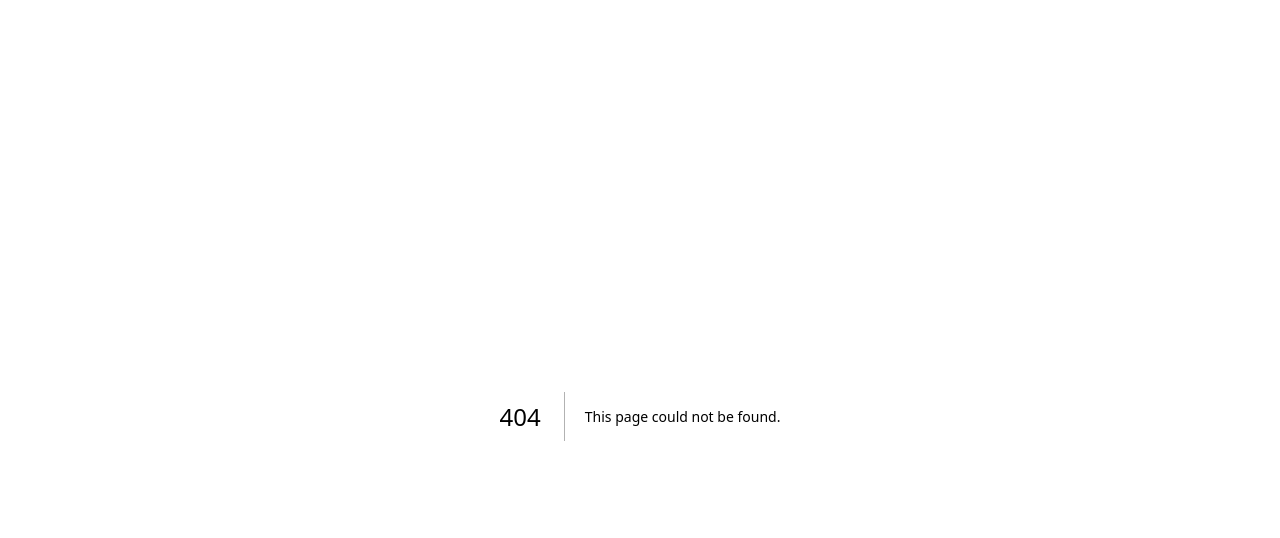
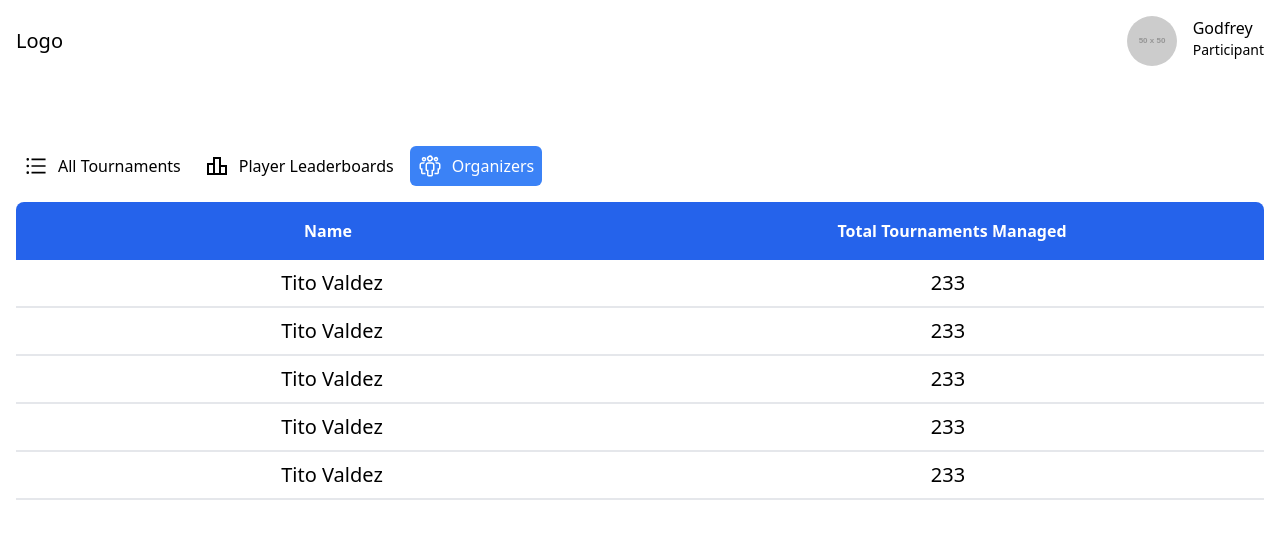
Before and after one commit to pengpa0012/tournament-app, a Next.js app in the folder client/: page /organizers in a window 1280 px wide. Before the commit this address had no page. Shown: the top 538 px of the page. Built offline with nearby package versions, Linux system fonts and the light colour scheme.

Commit message:
update tabs

```diff
--- a/client/src/Content/index.tsx
+++ b/client/src/Content/index.tsx
@@ -8,15 +8,18 @@ export const tabs = () => {
   return [
     {
       icon: <AiOutlineUnorderedList size={24} style={{ marginRight: 10 }} />,
-      title: "All Tournaments"
+      title: "All Tournaments",
+      route: "/"
     },
     {
       icon: <MdOutlineLeaderboard size={24} style={{ marginRight: 10 }} />,
-      title: "Player Leaderboards"
+      title: "Player Leaderboards",
+      route: "/player-leaderboards"
     },
     {
       icon: <VscOrganization size={24} style={{ marginRight: 10 }} />,
-      title: "Organizers"
+      title: "Organizers",
+      route: "/organizers"
     }
   ]
 }
@@ -42,7 +45,7 @@ export const tableHeader = () => {
   ]
 }
 
-export const playerLeaderboards = [
+export const playerLeaderboardsContent = [
   {
     rank: "1st",
     name: "Peng",
--- a/client/src/pages/_app.tsx
+++ b/client/src/pages/_app.tsx
@@ -1,6 +1,39 @@
+import { tabs } from '@/Content'
 import '@/styles/globals.css'
 import type { AppProps } from 'next/app'
+import { useRouter } from 'next/router'
 
 export default function App({ Component, pageProps }: AppProps) {
-  return <Component {...pageProps} />
+  const router = useRouter()
+  console.log(router.pathname)
+  return  <>
+    {router.pathname != "/login" &&
+      <>
+        <nav className="flex items-center justify-between">
+          <h1 className="font-medium text-xl" onClick={() => router.push("/")}>Logo</h1>
+          <div className="flex cursor-pointer" onClick={() => router.push("/profile")}>
+            <img src="https://via.placeholder.com/50x50" className="mr-4 rounded-full"/>
+            <div>
+              <h3 className="text-md truncate">Godfrey</h3>
+              <p className="text-sm">Participant</p>
+            </div>
+          </div>
+        </nav>
+       {router.pathname !== "/profile" && router.pathname !== "/tournament" &&
+        <ul className="mt-20 flex mb-4 gap-2 font-medium">
+          {
+            tabs().map((item, i) => (
+              <li key={i} className={`${router.pathname == item.route ? "bg-blue-500 text-white" : "hover:bg-gray-100"} p-2 cursor-pointer rounded-md flex`} onClick={() => router.push(item.route)}>
+                {item.icon}
+                <span>
+                  {item.title}
+                </span>
+              </li>
+            ))
+          }
+        </ul>}
+      </>
+    }
+    <Component {...pageProps} />
+  </>
 }
--- a/client/src/pages/index.tsx
+++ b/client/src/pages/index.tsx
@@ -2,8 +2,9 @@ import { Card } from "@/Components/Card"
 import Head from "next/head"
 import { useRouter } from "next/router"
 import { useEffect, useState } from "react"
-import { GiSwordsEmblem } from "react-icons/gi";
-import { playerLeaderboards, tableHeader, tabs } from "@/Content";
+import { GiSwordsEmblem, GiTrophyCup } from "react-icons/gi";
+import { BiMedal } from "react-icons/bi";
+import { tableHeader, tabs } from "@/Content";
 
 export default function Home() {
   const [isLoggedin, setIsLoggedin] = useState(false)
@@ -16,45 +17,12 @@ export default function Home() {
 
   return (
     <main>
-      <nav className="flex items-center justify-between">
-        <h1 className="font-medium text-xl">Logo</h1>
-        <div className="flex cursor-pointer" onClick={() => router.push("/profile")}>
-          <img src="https://via.placeholder.com/50x50" className="mr-4 rounded-full"/>
-          <div>
-            <h3 className="text-md truncate">Godfrey</h3>
-            <p className="text-sm">Participant</p>
-          </div>
-        </div>
-      </nav>
-      <div className="mt-20">
-        {/* <h2 className="mb-10">Tournament List</h2>
-        <div className="flex flex-wrap gap-6">
-          {
-            [1,2,3,4,5].map((item: any, i: number) => (
-              <Card key={i} />
-            ))
-          }
-        </div> */}
-        <ul className="flex mb-4 gap-2 font-medium">
-          {
-            tabs().map((item, i) => (
-              <li className={`${tab == i ? "bg-blue-500 text-white" : "hover:bg-gray-100"} p-2 cursor-pointer rounded-md flex`} onClick={() => setTab(i)}>
-                {item.icon}
-                <span>
-                  {item.title}
-                </span>
-              </li>
-            ))
-          }
-        </ul>
-        {
-          tab == 0 &&
       <table className="w-full">
         <thead>
           <tr className="flex bg-blue-600 text-white py-4 rounded-tl-lg rounded-tr-lg">
             {
               tableHeader().map((item, i) => (
-                  <th className="flex-1">
+              <th className="flex-1" key={i}>
                 <div className="flex justify-center">
                   {item.icon}
                   <span>
@@ -85,27 +53,6 @@ export default function Home() {
           }
         </tbody>
       </table>
-        }
-        {
-          tab == 1 &&
-          playerLeaderboards.map((item, i) => (
-            <div className="border-2 border-r-0 border-t-0 border-l-0 p-4 flex items-center justify-between hover:bg-gray-200 cursor-pointer"  onClick={() => router.push(`/profile?id=${item.name}`)}>
-              <div className="flex items-center">
-                <h1 className="text-4xl font-bold min-w-[70px]">{item.rank}</h1>
-                <img src="https://via.placeholder.com/120x120" className="rounded-full ml-4 mr-8"/>
-                <h1 className="text-2xl">{item.name}</h1>
-              </div>
-              <h1 className="text-2xl flex items-center">
-                <GiSwordsEmblem size={24} style={{ marginRight: 10}} />
-                <span>{item.victories} Victories</span>
-              </h1>
-            </div>
-         ))
-        }
-        {
-          tab == 2 && <h1>Organizers</h1>
-        }
-      </div>
     </main>
   )
 }
--- /dev/null
+++ b/client/src/pages/organizers.tsx
@@ -0,0 +1,26 @@
+import React from 'react'
+
+const organizers = () => {
+  return (
+    <table className="w-full">
+      <thead>
+        <tr className="flex bg-blue-600 text-white py-4 rounded-tl-lg rounded-tr-lg">
+          <th className="flex-1">Name</th>
+          <th className="flex-1">Total Tournaments Managed</th>
+        </tr>
+      </thead>
+      <tbody>
+        {
+          [1,2,3,4,5].map((item, any) => (
+            <tr className="flex text-center p-2 font-medium border-2 border-r-0 border-l-0 border-t-0 hover:bg-gray-200 cursor-pointer">
+              <td className="flex-1 text-xl">Tito Valdez</td>
+              <td className="flex-1 text-xl">233</td>
+            </tr>
+          ))
+        }
+      </tbody>
+    </table>
+  )
+}
+
+export default organizers
--- /dev/null
+++ b/client/src/pages/player-leaderboards.tsx
@@ -0,0 +1,34 @@
+import { playerLeaderboardsContent } from '@/Content'
+import React from 'react'
+import { useEffect, useState } from "react"
+import { GiSwordsEmblem, GiTrophyCup } from "react-icons/gi";
+import { BiMedal } from "react-icons/bi";
+import { useRouter } from 'next/router';
+
+const playerLeaderboards = () => {
+  const router = useRouter()
+  return <>
+    {
+      playerLeaderboardsContent.map((item, i) => (
+        <div key={i} className="border-2 border-r-0 border-t-0 border-l-0 p-4 flex items-center justify-between hover:bg-gray-200 cursor-pointer"  onClick={() => router.push(`/profile?id=${item.name}`)}>
+          <div className="flex items-center">
+            <h1 className={`text-2xl text-gray-500 font-bold min-w-[70px] flex flex-col items-center ${i == 0 && "text-5xl !text-yellow-500"} ${i == 1 && "text-3xl !text-slate-500"} ${i == 2 && "text-3xl !text-amber-800"}`}>
+              {i == 0 && <GiTrophyCup />}
+              {i == 1 || i == 2 ? <BiMedal /> : ""}
+              {item.rank}
+            </h1>
+            <img src="https://via.placeholder.com/120x120" className="rounded-full ml-4 mr-8"/>
+            <h1 className="text-2xl">{item.name}</h1>
+          </div>
+          <h1 className="text-2xl flex items-center">
+            <GiSwordsEmblem size={24} style={{ marginRight: 10}} />
+            <span>{item.victories} Victories</span>
+          </h1>
+        </div>
+      ))
+    }
+  </>
+
+}
+
+export default playerLeaderboards
```
Lines whose indentation alone changed are shown as unchanged.
